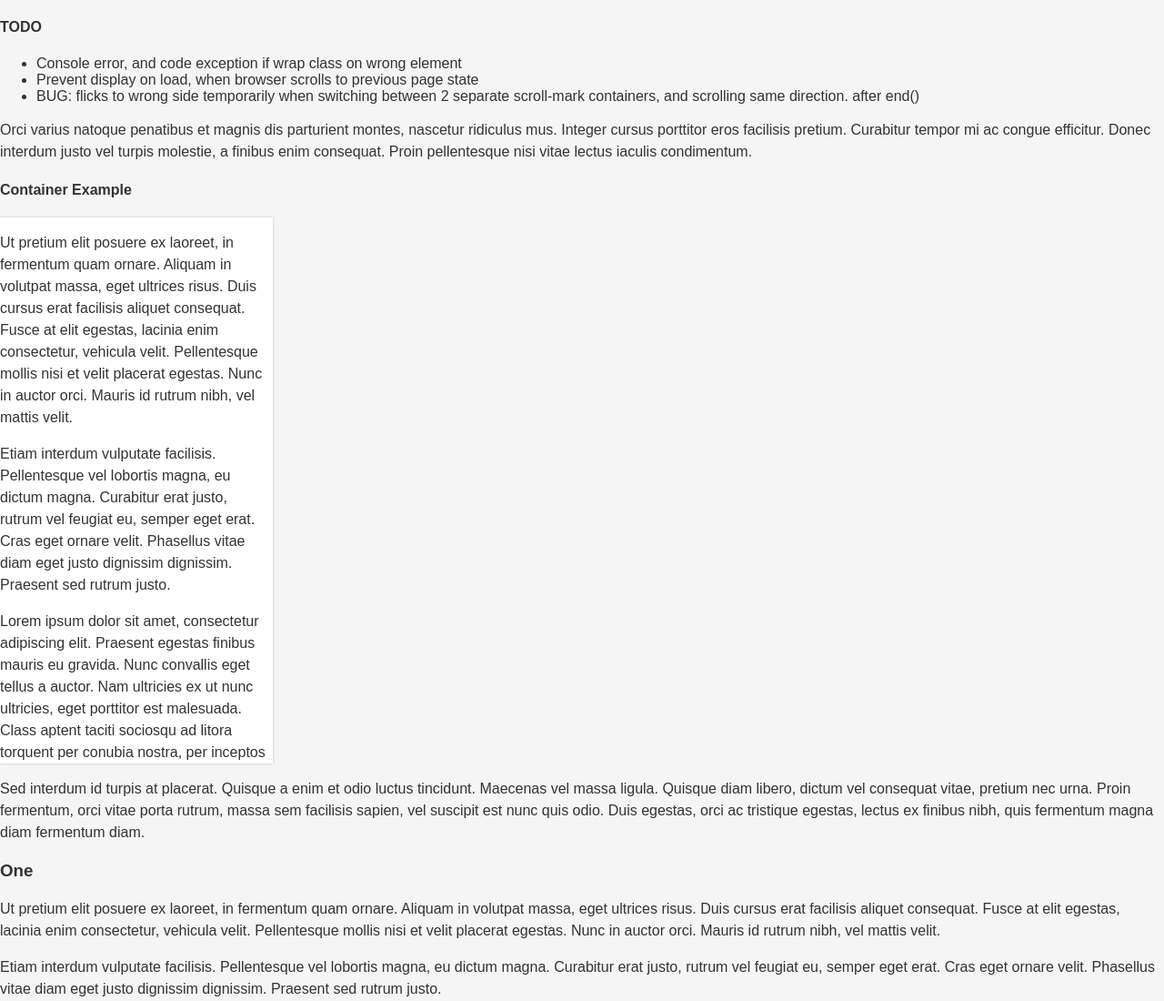
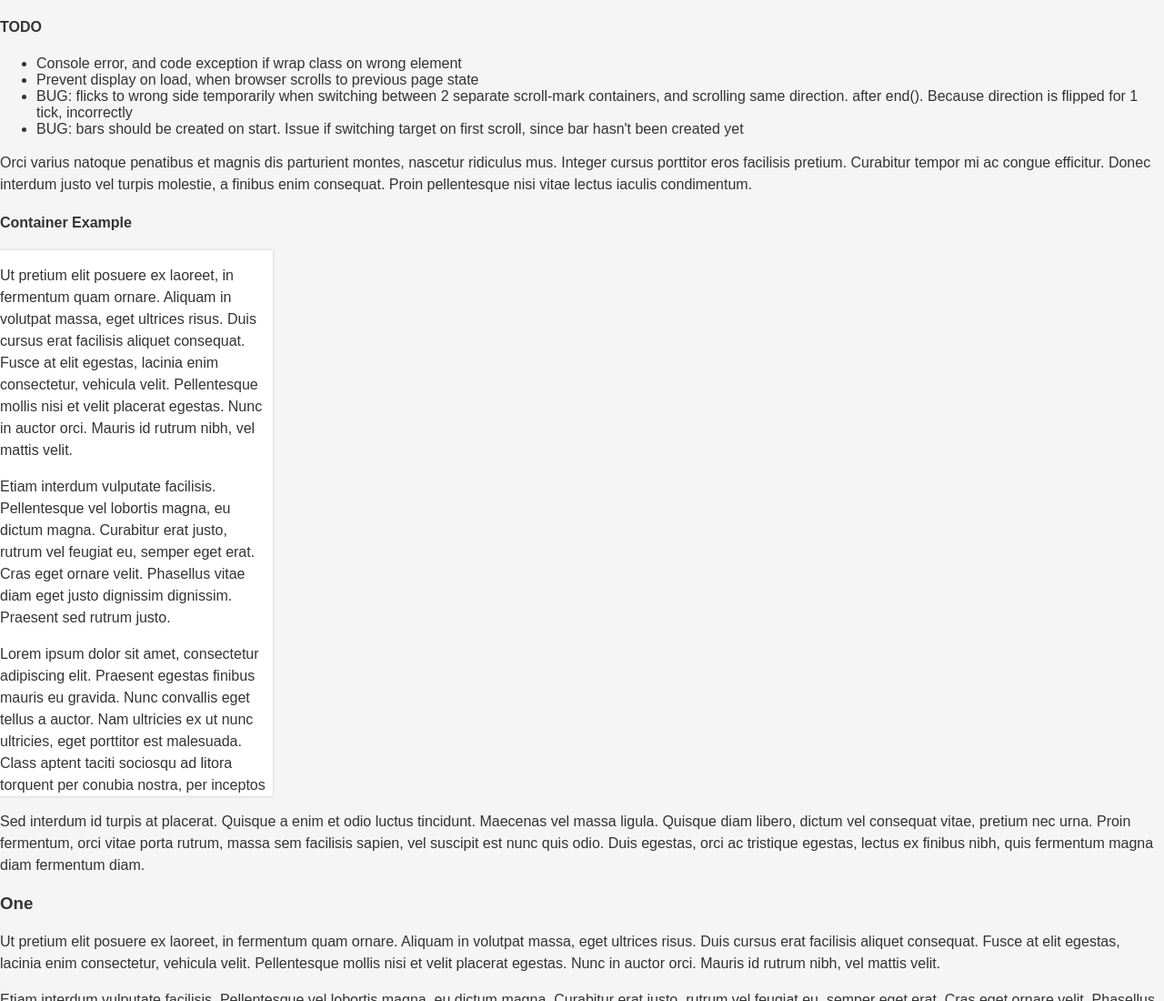
Before and after one commit to ngpfontaine/scroll-mark, a plain HTML site: page index.html in a window 1280 px wide. Shown: the top 1100 px of the page at 91% size. Drawn offline with Linux system fonts and the light colour scheme; a small style sheet from the web is missing.

Commit message:
Improving bugs, but not complete

```diff
--- a/index.html
+++ b/index.html
@@ -44,7 +44,8 @@
   <ul>
     <li>Console error, and code exception if wrap class on wrong element</li>
     <li>Prevent display on load, when browser scrolls to previous page state</li>
-    <li>BUG: flicks to wrong side temporarily when switching between 2 separate scroll-mark containers, and scrolling same direction. after end()</li>
+    <li>BUG: flicks to wrong side temporarily when switching between 2 separate scroll-mark containers, and scrolling same direction. after end(). Because direction is flipped for 1 tick, incorrectly</li>
+    <li>BUG: bars should be created on start. Issue if switching target on first scroll, since bar hasn't been created yet</li>
   </ul>
 
   <p>Orci varius natoque penatibus et magnis dis parturient montes, nascetur ridiculus mus. Integer cursus porttitor
--- a/scroll-mark.js
+++ b/scroll-mark.js
@@ -41,6 +41,7 @@ var scrollm = {
 
   	scrollm.store.active = true
     scrollm.store.topStart = target.getAttribute("data-scroll-top")
+    scrollm.store.topUpdate = target.scrollTop
 
     let bars = target.getElementsByClassName("scroll-bar")
     let bar = bars[bars.length-1]
@@ -50,9 +51,7 @@ var scrollm = {
       bar = bars[bars.length-1]
     }
     // Reset bars, in case we started scrolling on another container before the other was complete
-    for (let bar of bars) {
-      bar.classList.remove("active")
-    }
+    for (let bar of bars) bar.classList.remove("active")
 
     // Calc & store bar positioning, from scroll container
     let bodyRect = document.body.getBoundingClientRect()
@@ -75,7 +74,8 @@ var scrollm = {
     else {
       targetRect = target.getBoundingClientRect()
       sbWidth = target.offsetWidth - target.clientWidth
-      // Subtract scrollbar width, NOTE: this doesn't take into account border & box-sizing
+      // Subtract scrollbar width
+      // NOTE: this doesn't take into account border & box-sizing
       barWidth = target.getBoundingClientRect().width
       barWidth -= sbWidth
       xLeft = targetRect.left
@@ -89,13 +89,14 @@ var scrollm = {
     scrollm.store.xLeft = xLeft
 
     // Set bar values
+    bar.style.display = "initial"
     bar.style.left = xLeft + "px"
     bar.style.width = barWidth + "px"
 
   },
 
-  end: (target) => {
-    console.log("-----")
+  end: (target, arg) => {
+    console.log("--end--")
     scrollm.store.target = undefined
   	scrollm.store.active = false
     let bars = target.getElementsByClassName("scroll-bar")
@@ -104,11 +105,12 @@ var scrollm = {
     let st = target.scrollTop
     target.setAttribute("data-scroll-top", st)
     scrollm.store.topStart = st
+    if (arg !== undefined && arg === "hard") {
+      bar.style.display = "none"
+    }
   },
 
   ticker: (e) => {
-    // TODO: make sure this is fine to remove/swap
-    // let target = e.target !== undefined ? e.target : e.scrollingElement
     let target = e.target
     // Only if RAF not running
   	if (!scrollm.store.ticking) {
@@ -128,47 +130,50 @@ var scrollm = {
   update: (target) => {
 
     // If scrolling body, set active to <html>
-    // TODO: make sure this is correct
-    // target = target.activeElement !== undefined ? target.documentElement : target
     target = target === document ? target.documentElement : target
 
+    let scrollTopNow = target.scrollTop
+
+    // When switching target
+    if (scrollm.store.target !== undefined && target !== scrollm.store.target) {
+      // Need to recalc topUpdate
+      scrollm.store.topUpdate = scrollTopNow
+      // End old, start new
+      // TODO: may need a force end, or keep transitioning. Since ending the container, but still scrolling the body will break the container bar out of it
+      scrollm.end(scrollm.store.target, "hard")
+      scrollm.start(target)
+    }
+
+    // Initial update fire
     let firstTick = false
-
- 		// First
-    // NOTE: This is happening after first scroll tick, so scrollTop is kinda wrong
   	if (!scrollm.store.active) {
       scrollm.store.active = true
       scrollm.start(target)
       firstTick = true
     }
 
-  	// Values
-    let scrollTopNow = target.scrollTop
-    // let distance = scrollm.store.topUpdate - scrollm.store.topStart
+    // Values
     let distance = scrollTopNow - scrollm.store.topStart
-    let barHeight = Math.abs(distance)
-    barHeight += scrollm.config.offset
+    let barHeight = Math.abs(distance) + scrollm.config.offset
     let bars = target.getElementsByClassName("scroll-bar")
     let bar = bars[bars.length-1]
-
-    // When switching target
-    if (scrollm.store.target !== undefined && target !== scrollm.store.target) {
-      // Need to recalc topUpdate
-      scrollm.store.topUpdate = scrollTopNow
-      console.log("switch target")
-    }
+    let direction
 
     // Direction
-    let direction
-    // Can be equal sometimes, when still scrolling
-    if (scrollTopNow === scrollm.store.topUpdate && !firstTick) {
+    // NOTE: Can't tell direction on first tick, when scroll values are the same
+    // TODO: Fix. This is a bad solution, since we're capping RAF updates
+    if (firstTick && scrollTopNow === scrollm.store.topUpdate) {
+      return;
+    }
+    // Equal, when scrolling, not first tick
+    else if (!firstTick && scrollTopNow === scrollm.store.topUpdate) {
       direction = scrollm.store.direction
-    } else {
-      // TODO: sometimes they are === on first tick, so it defaults to "up". which may be wrong
-      console.log(scrollTopNow + " " + scrollm.store.topUpdate)
+    }
+    else {
+      // console.log(scrollTopNow + " " + scrollm.store.topUpdate)
       direction = scrollTopNow > scrollm.store.topUpdate ? "down" : "up"
     }
-    console.log(direction + " " + firstTick)
+    // console.log(direction + " " + firstTick)
 
     // Store current target now
     scrollm.store.target = target
```
